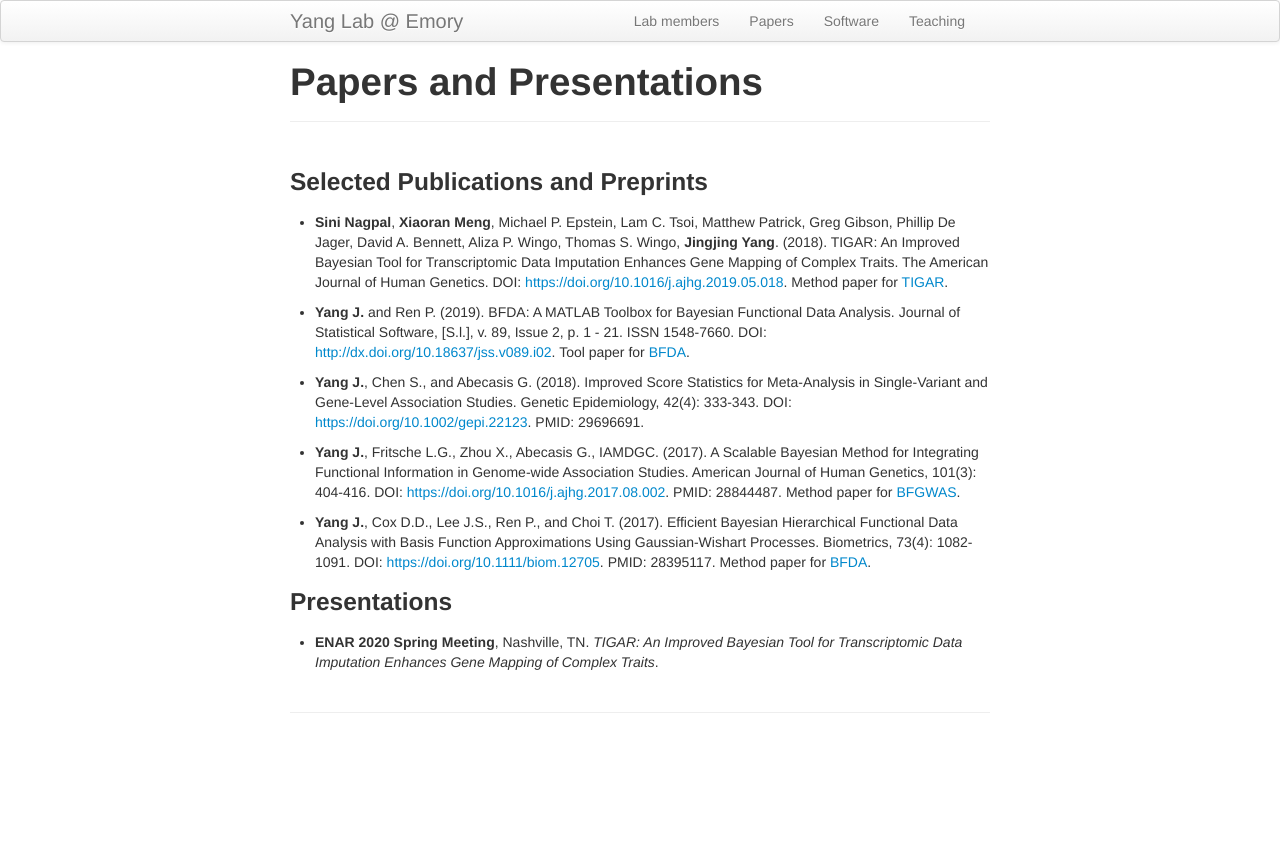
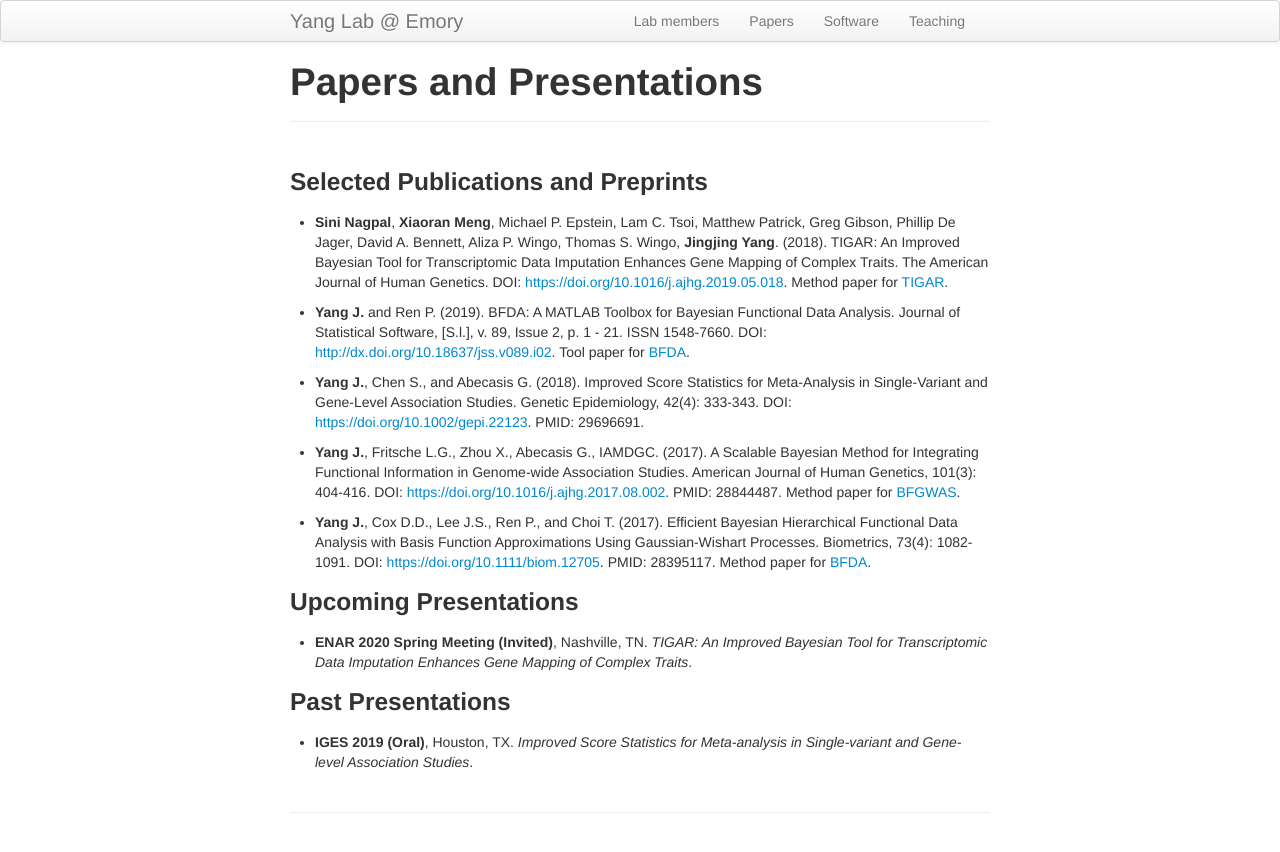
Before and after one commit to yanglab-emory/yanglab-emory.github.io, a Jekyll site: the page built from pages/papers.md, in a window 1280 px wide. Shown: the top 852 px of the page. Built offline with Jekyll 4.4.1, drawn with Linux system fonts in a browser that asks for light colours.

Commit message:
update 02/2020

```diff
--- a/pages/papers.md
+++ b/pages/papers.md
@@ -16,7 +16,13 @@ title: "Papers and Presentations"
 * **Yang J.**, Cox D.D., Lee J.S., Ren P., and Choi T. (2017). Efficient Bayesian Hierarchical Functional Data Analysis with Basis Function Approximations Using Gaussian-Wishart Processes. Biometrics, 73(4): 1082-1091. DOI: <https://doi.org/10.1111/biom.12705>. PMID: 28395117. Method paper for [BFDA](https://github.com/yanglab-emory/BFDA).
 
 
-### Presentations
+### Upcoming Presentations
 
-* **ENAR 2020 Spring Meeting**, Nashville, TN. _TIGAR: An Improved Bayesian Tool for
+* **ENAR 2020 Spring Meeting (Invited)**, Nashville, TN. _TIGAR: An Improved Bayesian Tool for
 Transcriptomic Data Imputation Enhances Gene Mapping of Complex Traits_.
+
+
+
+### Past Presentations
+
+* **IGES 2019 (Oral)**, Houston, TX. _Improved Score Statistics for Meta-analysis in Single-variant and Gene-level Association Studies_.
```
